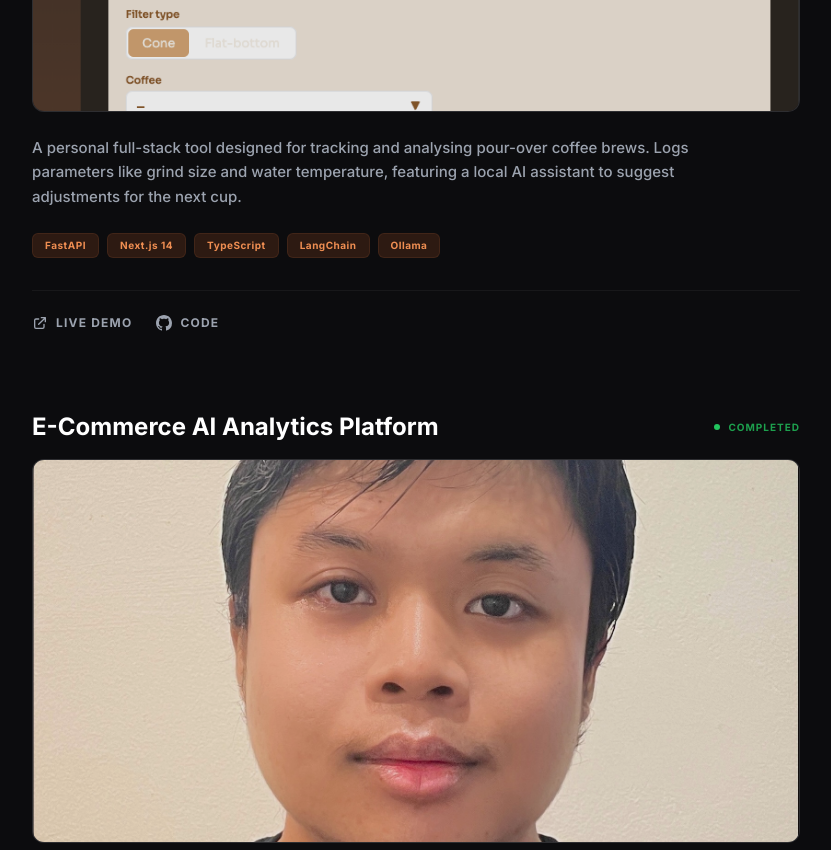
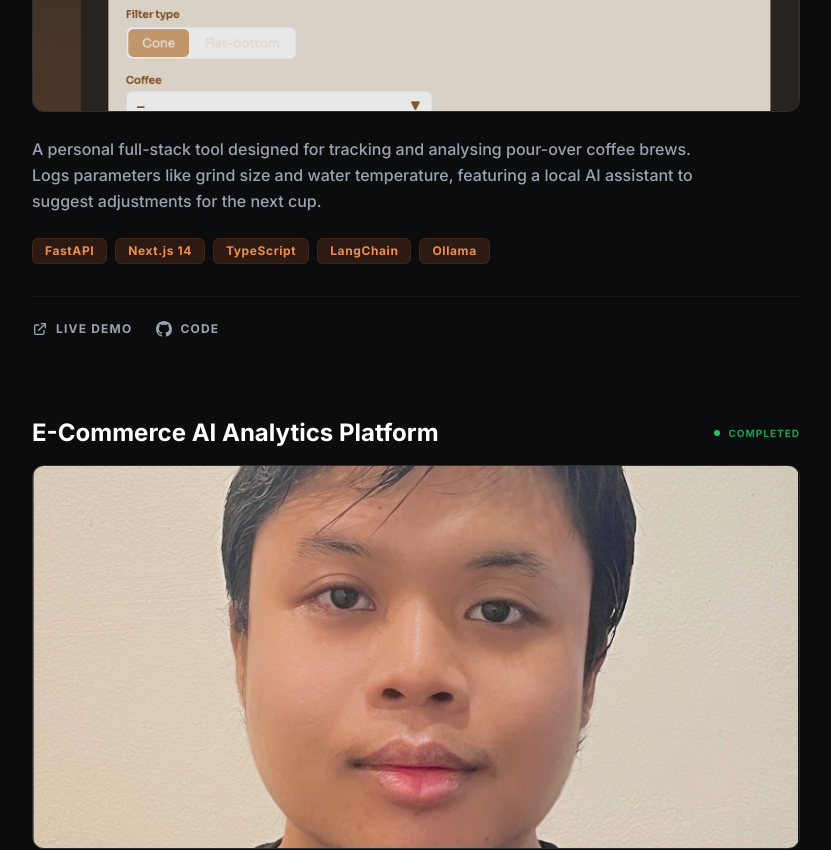
Before and after one commit to adiezakiel01/adiezakiel, a Next.js app: page / in a window 1280 px wide. Shown: the part 2540-3390 px from the top of the page, without its empty margins (224-1055 px from the left). Built offline with nearby package versions, Linux system fonts and the light colour scheme.

Commit message:
Edited text size

```diff
--- a/components/Projects.tsx
+++ b/components/Projects.tsx
@@ -132,7 +132,7 @@ export function Projects() {
                 </div>
 
                 {/* 3. Description */}
-                <p className="text-gray-400 text-[15px] leading-relaxed mb-6 font-medium max-w-2xl">
+                <p className="text-gray-400 text-s leading-relaxed mb-6 font-medium max-w-2xl">
                   {project.description}
                 </p>
 
@@ -141,7 +141,7 @@ export function Projects() {
                   {project.tags.map((tag) => (
                     <span
                       key={tag}
-                      className="px-3 py-1 rounded-md text-[10px] font-bold tracking-wider bg-[#2d1a12] text-[#ef8e52] border border-[#ef8e52]/10"
+                      className="px-3 py-1 rounded-md text-xs font-bold tracking-wider bg-[#2d1a12] text-[#ef8e52] border border-[#ef8e52]/10"
                     >
                       {tag}
                     </span>
```
